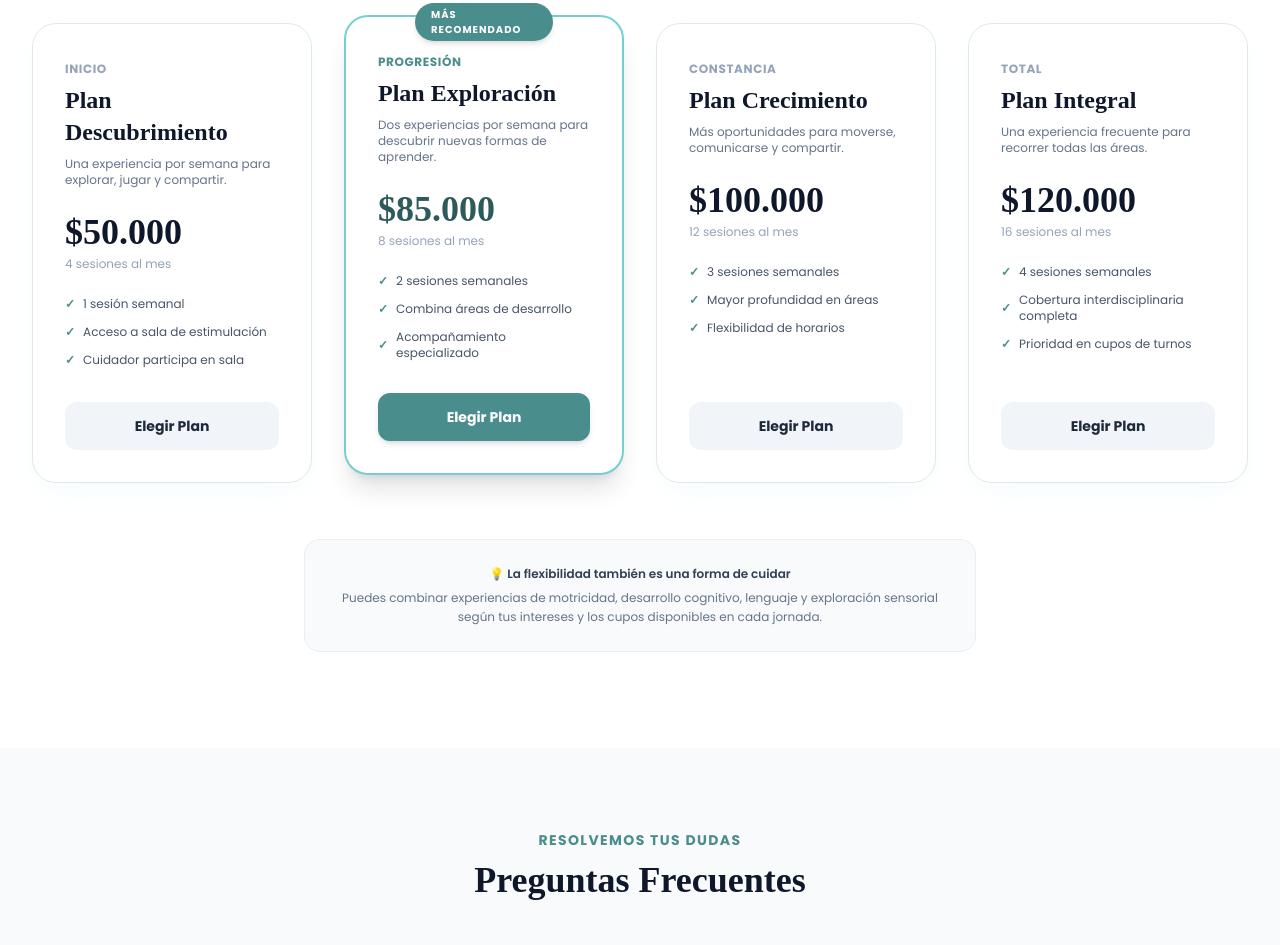
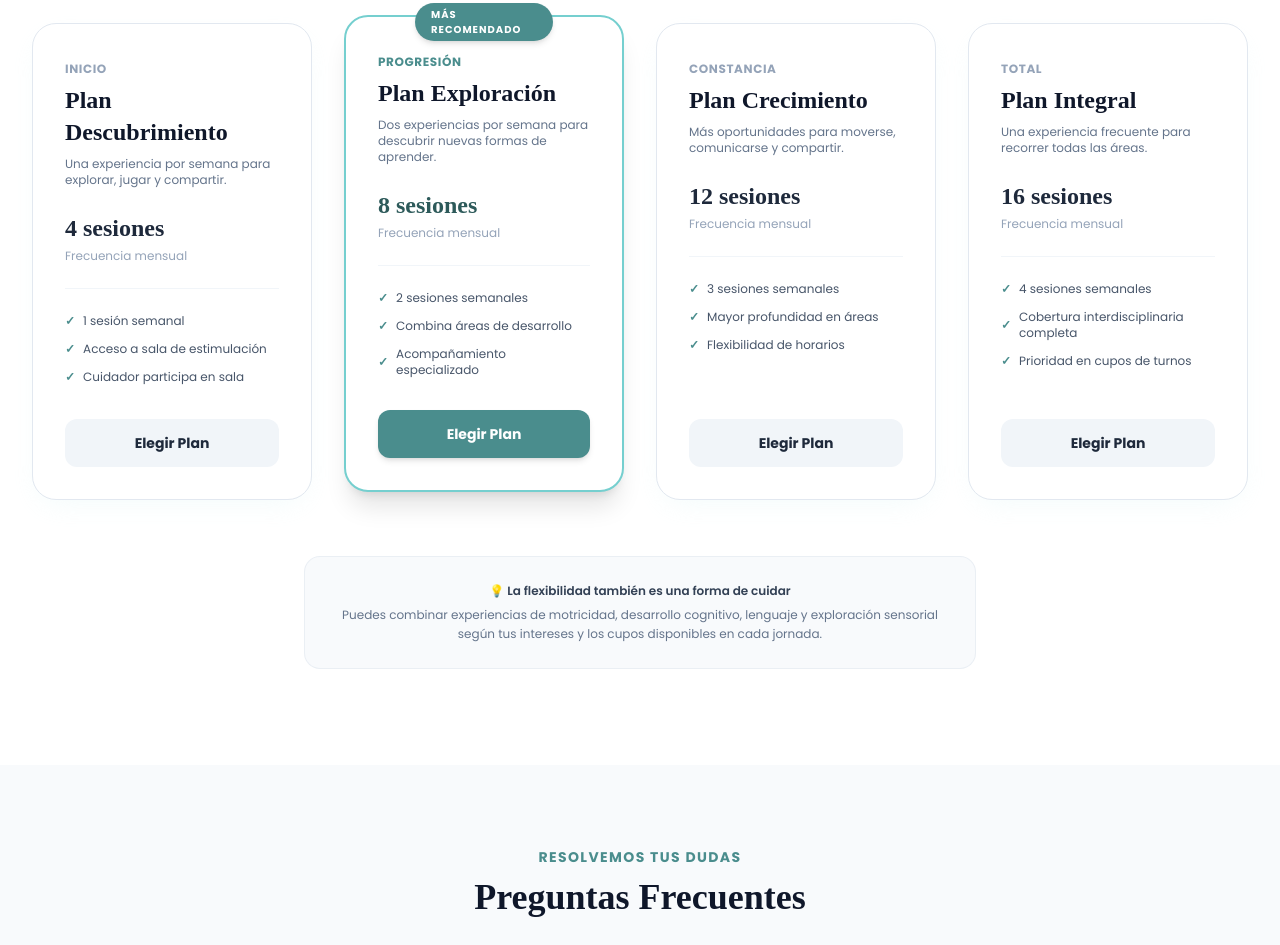
Before and after one commit to fcopoblete/Pagina-Valu-2026, a plain HTML site: page gimnasio-terapeutico.html in a window 1280 px wide. Shown: the part 5113-6058 px from the top of the page. Drawn offline with nearby package versions, Linux system fonts and the light colour scheme; a web font is replaced by a local one.

Commit message:
refactor(gimnasio): retirar precios publicos de las tarjetas de planes

```diff
--- a/gimnasio-terapeutico.html
+++ b/gimnasio-terapeutico.html
@@ -761,7 +761,7 @@ Nombre del autor: Antigravity (AI Assistant)
             </div>
         </section>
 
-        <!-- SECCIÓN: PLANES Y ARANCELES -->
+        <!-- SECCIÓN: PLANES Y MODALIDADES -->
         <section id="planes" class="py-24 bg-white relative">
             <div class="max-w-7xl mx-auto px-4 sm:px-6 lg:px-8">
 
@@ -790,9 +790,9 @@ Nombre del autor: Antigravity (AI Assistant)
                             <h3 class="font-display text-2xl font-bold text-slate-900 mt-1 mb-2">Plan Descubrimiento</h3>
                             <p class="text-xs text-slate-500 mb-6">Una experiencia por semana para explorar, jugar y compartir.</p>
 
-                            <div class="mb-6">
-                                <span class="font-display text-4xl font-extrabold text-slate-900">$50.000</span>
-                                <span class="text-xs text-slate-400 block mt-1">4 sesiones al mes</span>
+                            <div class="mb-6 pb-6 border-b border-slate-100">
+                                <span class="font-display text-2xl font-bold text-slate-800 block">4 sesiones</span>
+                                <span class="text-xs text-slate-400 block mt-1">Frecuencia mensual</span>
                             </div>
 
                             <ul class="text-xs text-slate-600 space-y-3 mb-8">
@@ -811,7 +811,7 @@ Nombre del autor: Antigravity (AI Assistant)
                             </ul>
                         </div>
 
-                        <a href="https://wa.me/56972454921?text=Hola%20Centro%20Val%C3%BA%2C%20me%20interesa%20inscribirme%20en%20el%20Plan%20Descubrimiento%20%284%20sesiones%29%20del%20Gimnasio%20Terap%C3%A9utico"
+                        <a href="https://wa.me/56972454921?text=Hola%20Centro%20Val%C3%BA%2C%20me%20interesa%20consultar%20por%20el%20Plan%20Descubrimiento%20%284%20sesiones%29%20del%20Gimnasio%20Terap%C3%A9utico"
                            target="_blank" rel="noopener noreferrer"
                            class="w-full bg-slate-100 hover:bg-primary-600 hover:text-white text-slate-800 text-center py-3.5 rounded-xl font-bold text-sm transition-all">
                             Elegir Plan
@@ -829,9 +829,9 @@ Nombre del autor: Antigravity (AI Assistant)
                             <h3 class="font-display text-2xl font-bold text-slate-900 mt-1 mb-2">Plan Exploración</h3>
                             <p class="text-xs text-slate-500 mb-6">Dos experiencias por semana para descubrir nuevas formas de aprender.</p>
 
-                            <div class="mb-6">
-                                <span class="font-display text-4xl font-extrabold text-primary-700">$85.000</span>
-                                <span class="text-xs text-slate-400 block mt-1">8 sesiones al mes</span>
+                            <div class="mb-6 pb-6 border-b border-slate-100">
+                                <span class="font-display text-2xl font-bold text-primary-700 block">8 sesiones</span>
+                                <span class="text-xs text-slate-400 block mt-1">Frecuencia mensual</span>
                             </div>
 
                             <ul class="text-xs text-slate-600 space-y-3 mb-8">
@@ -850,7 +850,7 @@ Nombre del autor: Antigravity (AI Assistant)
                             </ul>
                         </div>
 
-                        <a href="https://wa.me/56972454921?text=Hola%20Centro%20Val%C3%BA%2C%20me%20interesa%20inscribirme%20en%20el%20Plan%20Exploraci%C3%B3n%20%288%20sesiones%29%20del%20Gimnasio%20Terap%C3%A9utico"
+                        <a href="https://wa.me/56972454921?text=Hola%20Centro%20Val%C3%BA%2C%20me%20interesa%20consultar%20por%20el%20Plan%20Exploraci%C3%B3n%20%288%20sesiones%29%20del%20Gimnasio%20Terap%C3%A9utico"
                            target="_blank" rel="noopener noreferrer"
                            class="w-full bg-primary-600 text-white text-center py-3.5 rounded-xl font-bold text-sm hover:bg-primary-700 shadow-md transition-all">
                             Elegir Plan
@@ -864,9 +864,9 @@ Nombre del autor: Antigravity (AI Assistant)
                             <h3 class="font-display text-2xl font-bold text-slate-900 mt-1 mb-2">Plan Crecimiento</h3>
                             <p class="text-xs text-slate-500 mb-6">Más oportunidades para moverse, comunicarse y compartir.</p>
 
-                            <div class="mb-6">
-                                <span class="font-display text-4xl font-extrabold text-slate-900">$100.000</span>
-                                <span class="text-xs text-slate-400 block mt-1">12 sesiones al mes</span>
+                            <div class="mb-6 pb-6 border-b border-slate-100">
+                                <span class="font-display text-2xl font-bold text-slate-800 block">12 sesiones</span>
+                                <span class="text-xs text-slate-400 block mt-1">Frecuencia mensual</span>
                             </div>
 
                             <ul class="text-xs text-slate-600 space-y-3 mb-8">
@@ -885,7 +885,7 @@ Nombre del autor: Antigravity (AI Assistant)
                             </ul>
                         </div>
 
-                        <a href="https://wa.me/56972454921?text=Hola%20Centro%20Val%C3%BA%2C%20me%20interesa%20inscribirme%20en%20el%20Plan%20Crecimiento%20%2812%20sesiones%29%20del%20Gimnasio%20Terap%C3%A9utico"
+                        <a href="https://wa.me/56972454921?text=Hola%20Centro%20Val%C3%BA%2C%20me%20interesa%20consultar%20por%20el%20Plan%20Crecimiento%20%2812%20sesiones%29%20del%20Gimnasio%20Terap%C3%A9utico"
                            target="_blank" rel="noopener noreferrer"
                            class="w-full bg-slate-100 hover:bg-primary-600 hover:text-white text-slate-800 text-center py-3.5 rounded-xl font-bold text-sm transition-all">
                             Elegir Plan
@@ -899,9 +899,9 @@ Nombre del autor: Antigravity (AI Assistant)
                             <h3 class="font-display text-2xl font-bold text-slate-900 mt-1 mb-2">Plan Integral</h3>
                             <p class="text-xs text-slate-500 mb-6">Una experiencia frecuente para recorrer todas las áreas.</p>
 
-                            <div class="mb-6">
-                                <span class="font-display text-4xl font-extrabold text-slate-900">$120.000</span>
-                                <span class="text-xs text-slate-400 block mt-1">16 sesiones al mes</span>
+                            <div class="mb-6 pb-6 border-b border-slate-100">
+                                <span class="font-display text-2xl font-bold text-slate-800 block">16 sesiones</span>
+                                <span class="text-xs text-slate-400 block mt-1">Frecuencia mensual</span>
                             </div>
 
                             <ul class="text-xs text-slate-600 space-y-3 mb-8">
@@ -920,7 +920,7 @@ Nombre del autor: Antigravity (AI Assistant)
                             </ul>
                         </div>
 
-                        <a href="https://wa.me/56972454921?text=Hola%20Centro%20Val%C3%BA%2C%20me%20interesa%20inscribirme%20en%20el%20Plan%20Integral%20%2816%20sesiones%29%20del%20Gimnasio%20Terap%C3%A9utico"
+                        <a href="https://wa.me/56972454921?text=Hola%20Centro%20Val%C3%BA%2C%20me%20interesa%20consultar%20por%20el%20Plan%20Integral%20%2816%20sesiones%29%20del%20Gimnasio%20Terap%C3%A9utico"
                            target="_blank" rel="noopener noreferrer"
                            class="w-full bg-slate-100 hover:bg-primary-600 hover:text-white text-slate-800 text-center py-3.5 rounded-xl font-bold text-sm transition-all">
                             Elegir Plan
```
